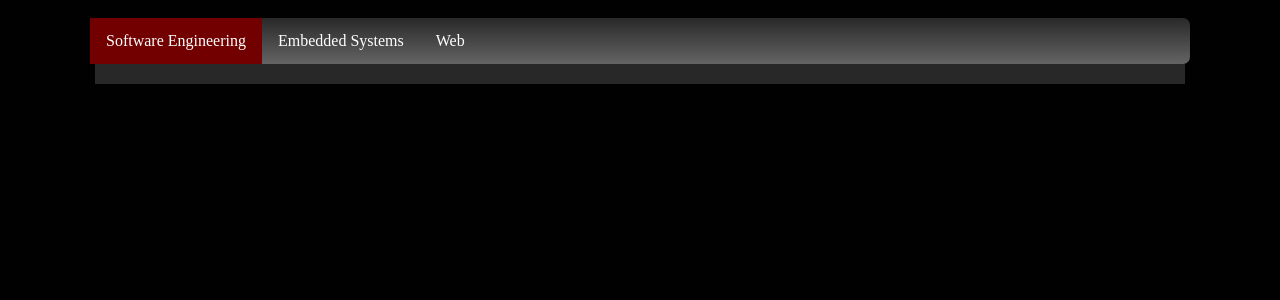
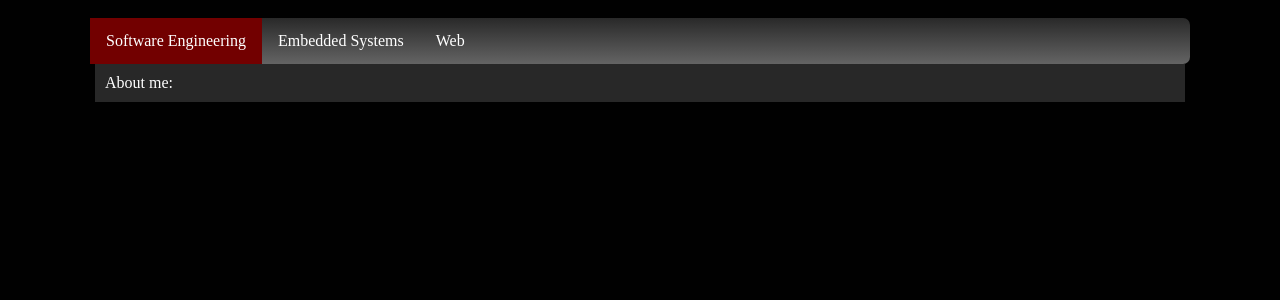
Before and after one commit to Jakef1OP/jakef1OP.github.io, a Jekyll site: the page built from index.html, in a window 1280 px wide. Shown: the top 300 px of the page. Built offline with Jekyll 4.4.1, drawn with Linux system fonts in a browser that asks for light colours.

Commit message:
Update index.html

```diff
--- a/index.html
+++ b/index.html
@@ -1,33 +1,7 @@
-<!DOCTYPE html>
-<html>
-<head>
-
-	<title>My Portfolio</title>
-	<meta charset="utf-8">
-	<link rel="stylesheet" type="text/css" href="/css/main.css">
-
-</head>
-<body>
-
-	<!--Header/Banner Image-->
-	<div id="bannerIMG">
-		<img src=""/>
-	</div>
-
-	<div id="container">
-		<!--Navbar-->
-		<div id="nav">
-			<ul>
-				<li><a class="active" href="index.html">Software Engineering</a></li>
-				<li><a href="Embedded.html">Embedded Systems</a></li>
-				<li><a href="Web.html">Web</a></li>
-			</ul>
-		</div>
-
-		<div id="content">
-		</div>
-
-
-</body>
-
-</html>
+---
+layout: default
+title: Jake Fahey, Portfolio
+---
+<div class="blurb">
+	About me:
+</div><!-- /.blurb -->
```
